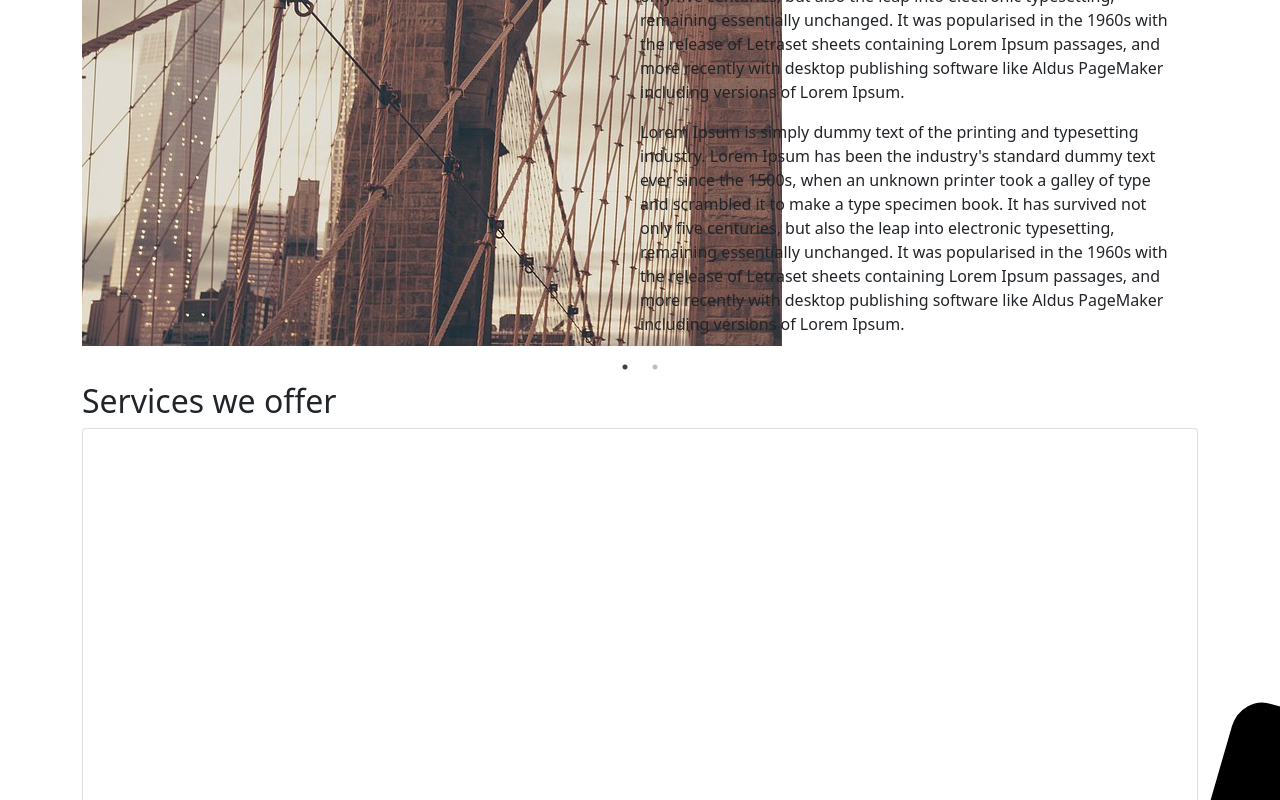
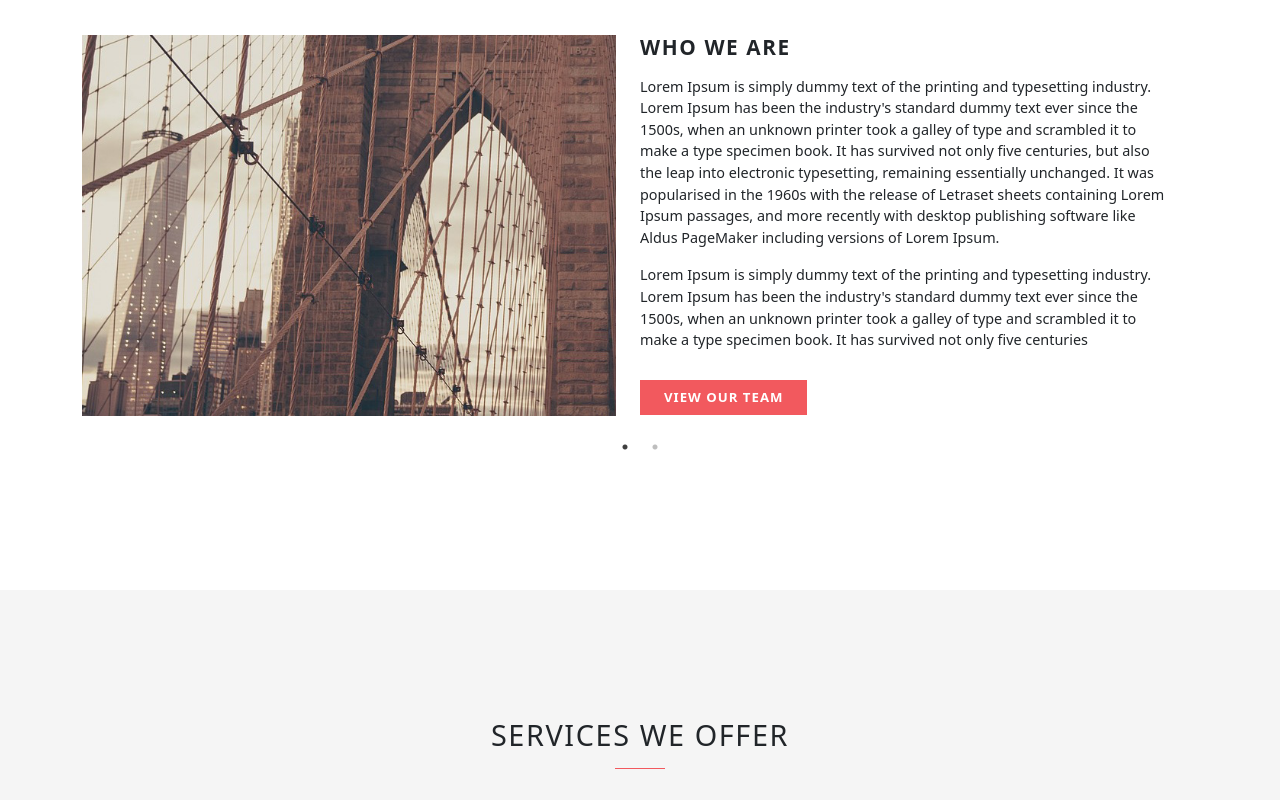
Before and after one commit to minalove/developer-challenge, a website built with webpack: page challenge-response/src/template.html in a window 1280 px wide. Shown: the part 920-1720 px from the top of the page. Built offline with nearby package versions, Linux system fonts and the light colour scheme; files whose address does not match are found by name.

Commit message:
slider panel style

```diff
--- a/challenge-response/src/styles/_base.scss
+++ b/challenge-response/src/styles/_base.scss
@@ -10,3 +10,33 @@ body {
   margin: 0;
   width: 100vw;
 }
+
+img {
+  max-width: 100%;
+}
+
+h2 {
+  font-weight: 200;
+  font-size: 1.8rem;
+  text-transform: uppercase;
+  letter-spacing: 0.1rem;
+  margin-bottom: 3.5rem;
+  position: relative;
+  &:after {
+    content: '';
+    position: absolute;
+    border-bottom: $secondary-color 1px solid;
+    width: 50px;
+    bottom: -1rem;
+    left: 50%;
+    transform: translate(-50%, 0);
+  }
+}
+
+h3 {
+  font-weight: 600;
+  font-size: 1.3rem;
+  text-transform: uppercase;
+  letter-spacing: 0.1rem;
+  margin-bottom: 1rem;
+}
--- /dev/null
+++ b/challenge-response/src/styles/_panel.scss
@@ -0,0 +1,13 @@
+.panel {
+  padding: 4rem 0;
+  background: white;
+  text-align: center;
+  &:nth-child(2n) {
+    background: #f5f5f5;
+  }
+
+  //@include media-breakpoint-up(md) {
+  @media (min-width: 768px) {
+    padding: 8rem 0;
+  }
+}
--- /dev/null
+++ b/challenge-response/src/styles/_slider.scss
@@ -0,0 +1,10 @@
+.slider {
+  padding: 1rem 0;
+  text-align: left;
+  font-size: 0.9rem;
+
+  .button {
+    margin-top: 0.8rem;
+    display: inline-block;
+  }
+}
--- a/challenge-response/src/styles/index.scss
+++ b/challenge-response/src/styles/index.scss
@@ -2,6 +2,9 @@
   @import 'variables';
   @import 'base';
   @import 'button';
+  @import 'panel';
   @import 'nav';
   @import 'banner';
+  @import 'slider';
+  @import 'cards';
 }
--- a/challenge-response/src/template.html
+++ b/challenge-response/src/template.html
@@ -80,23 +80,19 @@
                   typesetting industry. Lorem Ipsum has been the industry's
                   standard dummy text ever since the 1500s, when an unknown
                   printer took a galley of type and scrambled it to make a type
-                  specimen book. It has survived not only five centuries, but
-                  also the leap into electronic typesetting, remaining
-                  essentially unchanged. It was popularised in the 1960s with
-                  the release of Letraset sheets containing Lorem Ipsum
-                  passages, and more recently with desktop publishing software
-                  like Aldus PageMaker including versions of Lorem Ipsum.
+                  specimen book. It has survived not only five centuries
                 </p>
+                <a class="button" href="#">View our team</a>
               </div>
             </div>
           </article>
           <article class="row">
             <div class="row">
               <div class="col-md-6">
-                <img src="/assets/placeholder-3.jpg" alt="Who we are" />
+                <img src="/assets/placeholder-1.jpg" alt="What we provide" />
               </div>
               <div class="col-md-6">
-                <h3>Who we are</h3>
+                <h3>What we provide</h3>
                 <p>
                   Lorem Ipsum is simply dummy text of the printing and
                   typesetting industry. Lorem Ipsum has been the industry's
@@ -114,13 +110,9 @@
                   typesetting industry. Lorem Ipsum has been the industry's
                   standard dummy text ever since the 1500s, when an unknown
                   printer took a galley of type and scrambled it to make a type
-                  specimen book. It has survived not only five centuries, but
-                  also the leap into electronic typesetting, remaining
-                  essentially unchanged. It was popularised in the 1960s with
-                  the release of Letraset sheets containing Lorem Ipsum
-                  passages, and more recently with desktop publishing software
-                  like Aldus PageMaker including versions of Lorem Ipsum.
+                  specimen book. It has survived not only five centuries
                 </p>
+                <a class="button" href="#">View our team</a>
               </div>
             </div>
           </article>
@@ -133,7 +125,16 @@
         <div class="cards">
           <article class="card">
             <div class="card__icon">
-              <img src="/assets/code.svg" alt="Web Development" />
+              <svg
+                width="2048"
+                height="1792"
+                viewBox="0 0 2048 1792"
+                xmlns="http://www.w3.org/2000/svg"
+              >
+                <path
+                  d="M681 1399l-50 50q-10 10-23 10t-23-10l-466-466q-10-10-10-23t10-23l466-466q10-10 23-10t23 10l50 50q10 10 10 23t-10 23l-393 393 393 393q10 10 10 23t-10 23zm591-1067l-373 1291q-4 13-15.5 19.5t-23.5 2.5l-62-17q-13-4-19.5-15.5t-2.5-24.5l373-1291q4-13 15.5-19.5t23.5-2.5l62 17q13 4 19.5 15.5t2.5 24.5zm657 651l-466 466q-10 10-23 10t-23-10l-50-50q-10-10-10-23t10-23l393-393-393-393q-10-10-10-23t10-23l50-50q10-10 23-10t23 10l466 466q10 10 10 23t-10 23z"
+                />
+              </svg>
             </div>
             <header>Web Development</header>
             <p class="card__flex-space">
```
Also changed, not shown: challenge-response/src/styles/_cards.scss (added).
